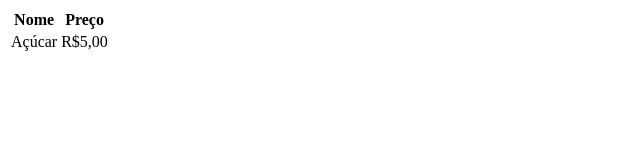
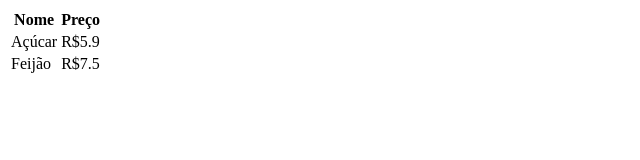
Before and after one commit to WesleyVitor/exemplo-nextjs, a Next.js app: page /produtos in a window 1280 px wide. Shown: the top 160 px of the page, without its empty margins (0-640 px from the left). Built offline with nearby package versions, Linux system fonts and the light colour scheme.

Commit message:
receita2

```diff
--- /dev/null
+++ b/components/MariaPrea/index.js
@@ -0,0 +1,3 @@
+export const MariaPrea = (props)=>{
+    return <h2>{props.texto}</h2>
+}
--- /dev/null
+++ b/components/Table/index.js
@@ -0,0 +1,26 @@
+export const Table = ({contents})=>{
+    return(
+        <table>
+            <thead>
+                <tr>
+                    <th>Nome</th>
+                    <th>Preço</th>
+                </tr>
+            </thead>
+            <tbody>
+                {
+                    contents.map((content)=> {
+                        return  (
+                            <tr>
+                                <td>{content.nome}</td>
+                                <td>R${content.preco}</td>
+                            </tr>
+                        )
+                    })
+                }
+
+            </tbody>
+
+        </table>
+    );
+}
--- /dev/null
+++ b/pages/posts/first-post.js
@@ -0,0 +1,5 @@
+const FirstPost = ()=>{
+    return <h1>Primeiro Post</h1>
+}
+
+export default FirstPost;
--- /dev/null
+++ b/pages/posts/second-post.js
@@ -0,0 +1,5 @@
+const SecondPost = ()=>{
+    return <h1>Segundo Post</h1>
+}
+
+export default SecondPost;
--- a/pages/produtos.js
+++ b/pages/produtos.js
@@ -1,23 +1,19 @@
+import { Table } from "../components/Table";
 
 const Produto = ()=>{
+    const contents= [
+        {
+            nome:"Açúcar",
+            preco:5.90
+        },
+        {
+            nome:"Feijão",
+            preco:7.50
+        }
+    ]
 
-    return(
-        <table>
-            <thead>
-                <tr>
-                    <th>Nome</th>
-                    <th>Preço</th>
-                </tr>
-            </thead>
-            <tbody>
-                <tr>
-                    <td>Açúcar</td>
-                    <td>R$5,00</td>
-                </tr>
-            </tbody>
 
-        </table>
-    );
+    return <Table contents={contents}/>
 }
 
 export default Produto;
```
Also changed, not shown: pages/index.js (+8 -1 lines), pages/novaPagina.js (added, +15 -0 lines).
